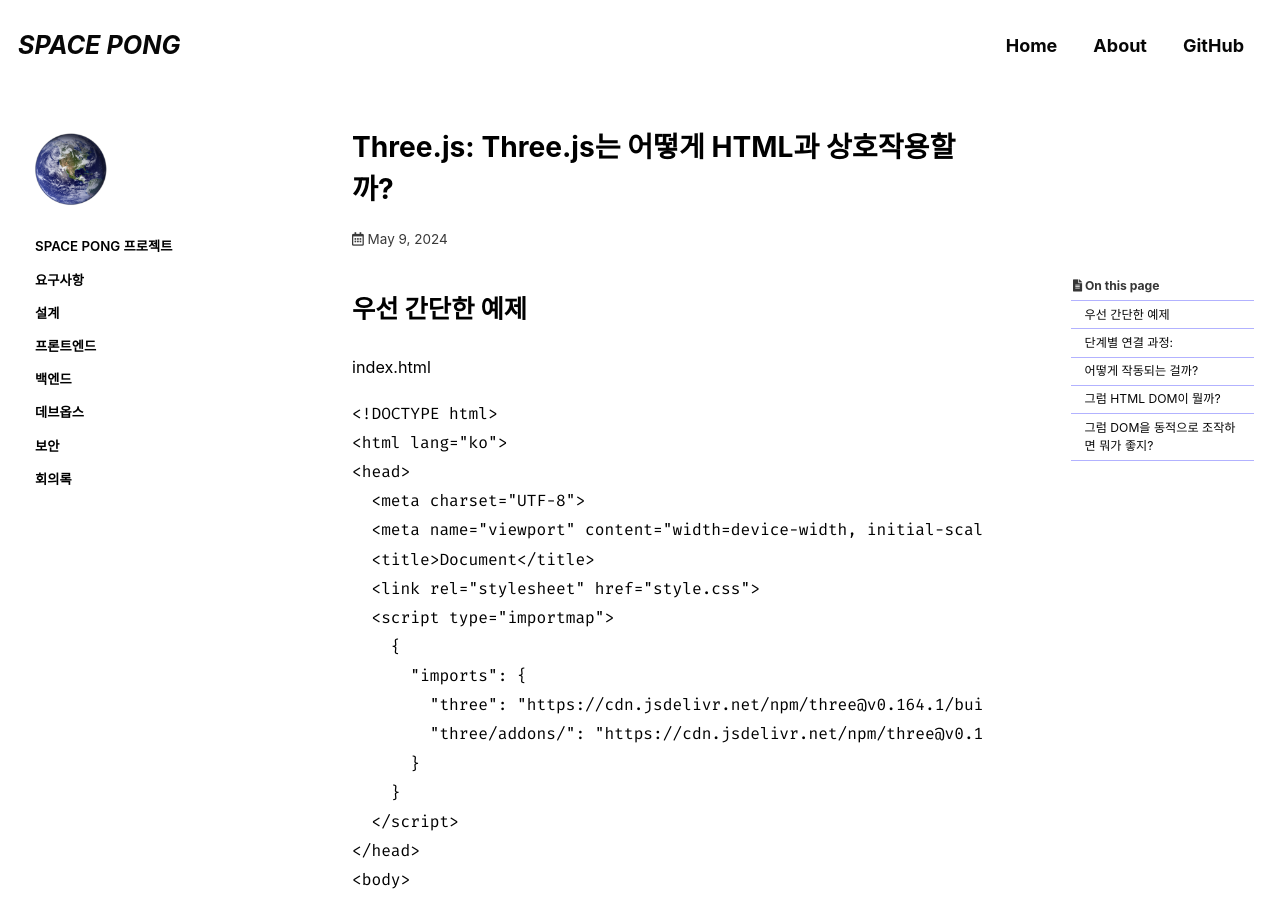
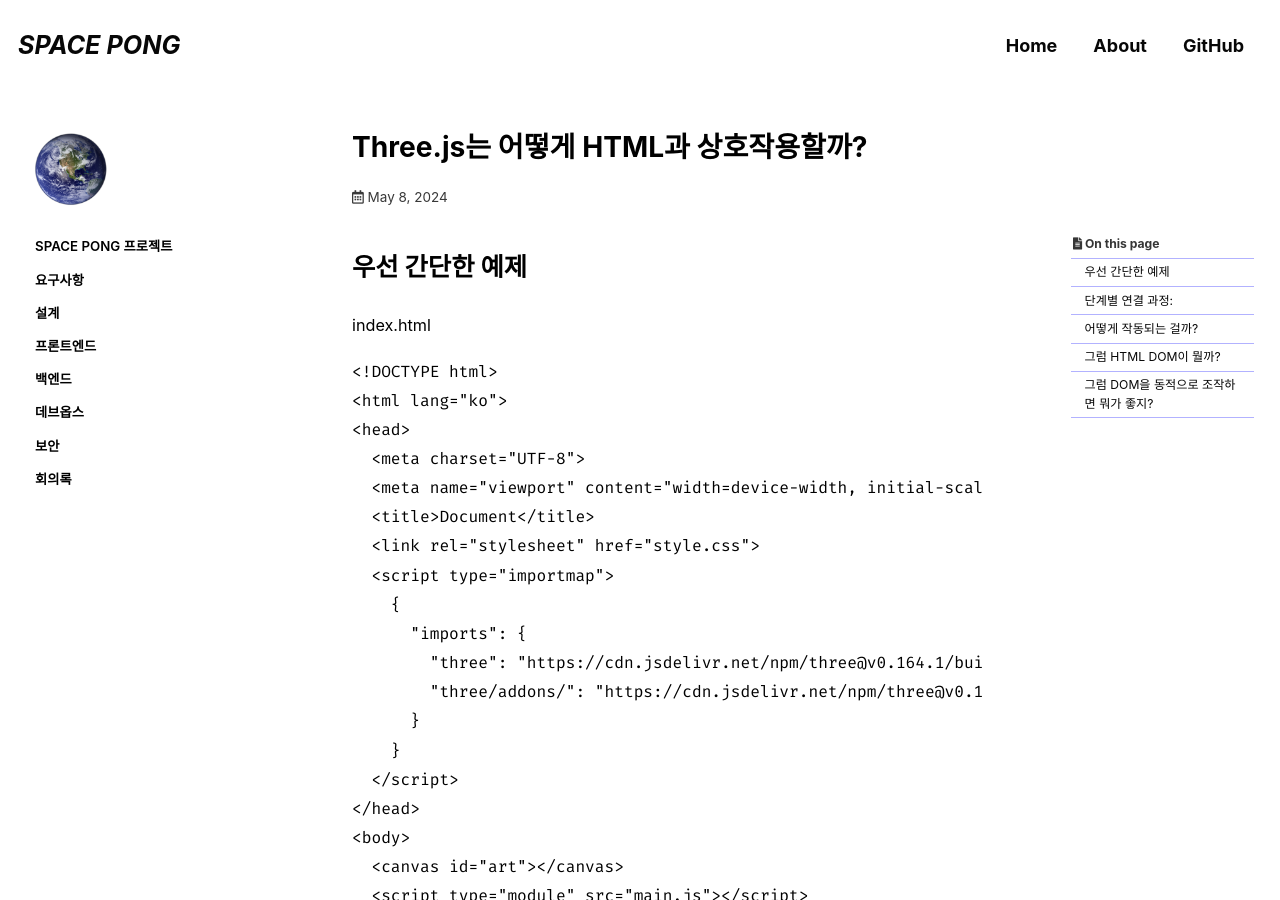
Before and after one commit to space-pong/space-pong.github.io, a Jekyll site: the page built from _posts/2024-05-08-front-end-threejs-1.md, in a window 1280 px wide and 900 px high. Built offline with Jekyll 4.4.1, drawn with Linux system fonts in a browser that asks for light colours; cached includes are drawn as plain includes; some web fonts are replaced; comment, search, counter and statistics services are not loaded; some of the changed text lies outside the part shown.

Commit message:
Update: 2024-05-09

```diff
--- a/_posts/2024-05-09-front-end-three-js-1.md
+++ b/_posts/2024-05-08-front-end-threejs-1.md
@@ -1,17 +1,17 @@
 ---
-title: "Three.js: Three.js는 어떻게 HTML과 상호작용할까?"
+title: "Three.js는 어떻게 HTML과 상호작용할까?"
 excerpt: "HTML이 JS를 쓰는 이유와 HTML DOM 개념"
 
 categories:
   - 프론트엔드
 
-permalink: /categories/front-end/guide-2/
+permalink: /categories/front-end/threejs-1/
 
 toc: true
 toc_sticky: true
 
-date: 2024-05-09
-last_modified_at: 2024-05-09
+date: 2024-05-08
+last_modified_at: 2024-05-08
 ---
 
 # 우선 간단한 예제
```
